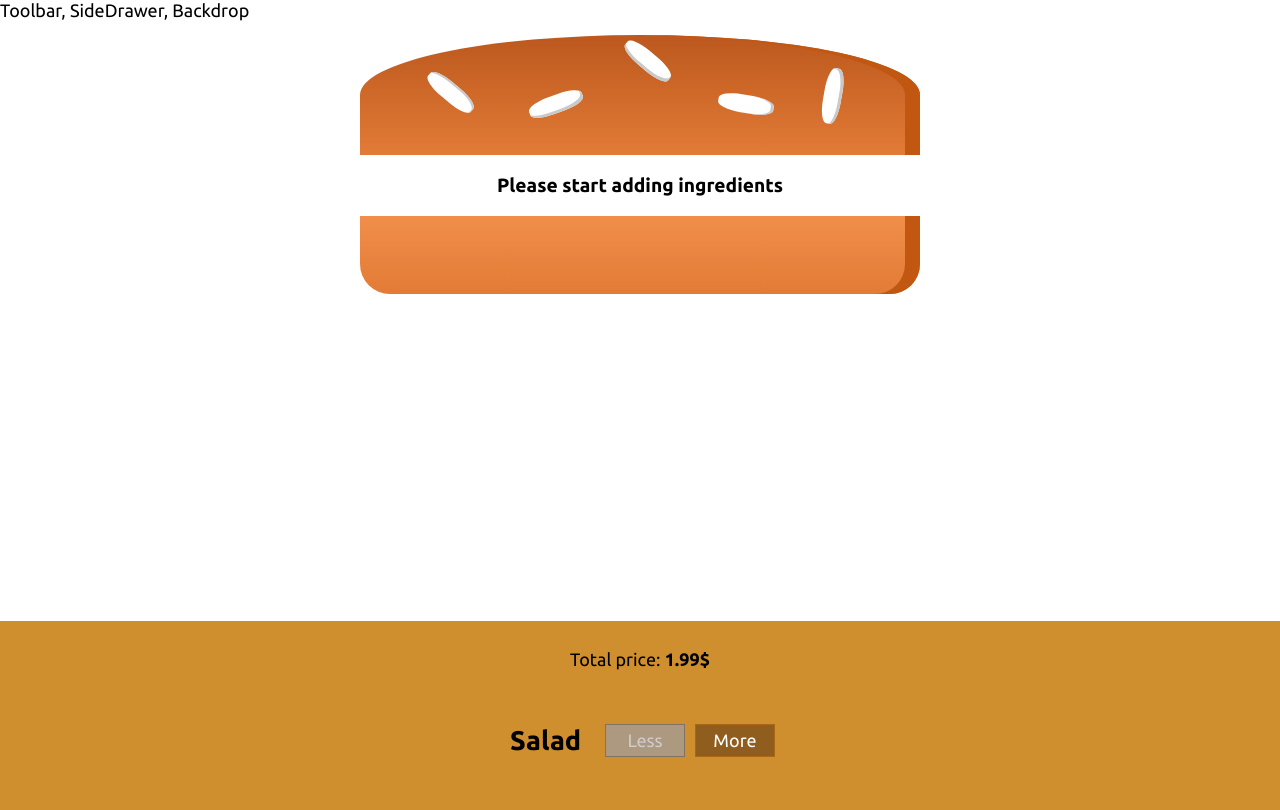
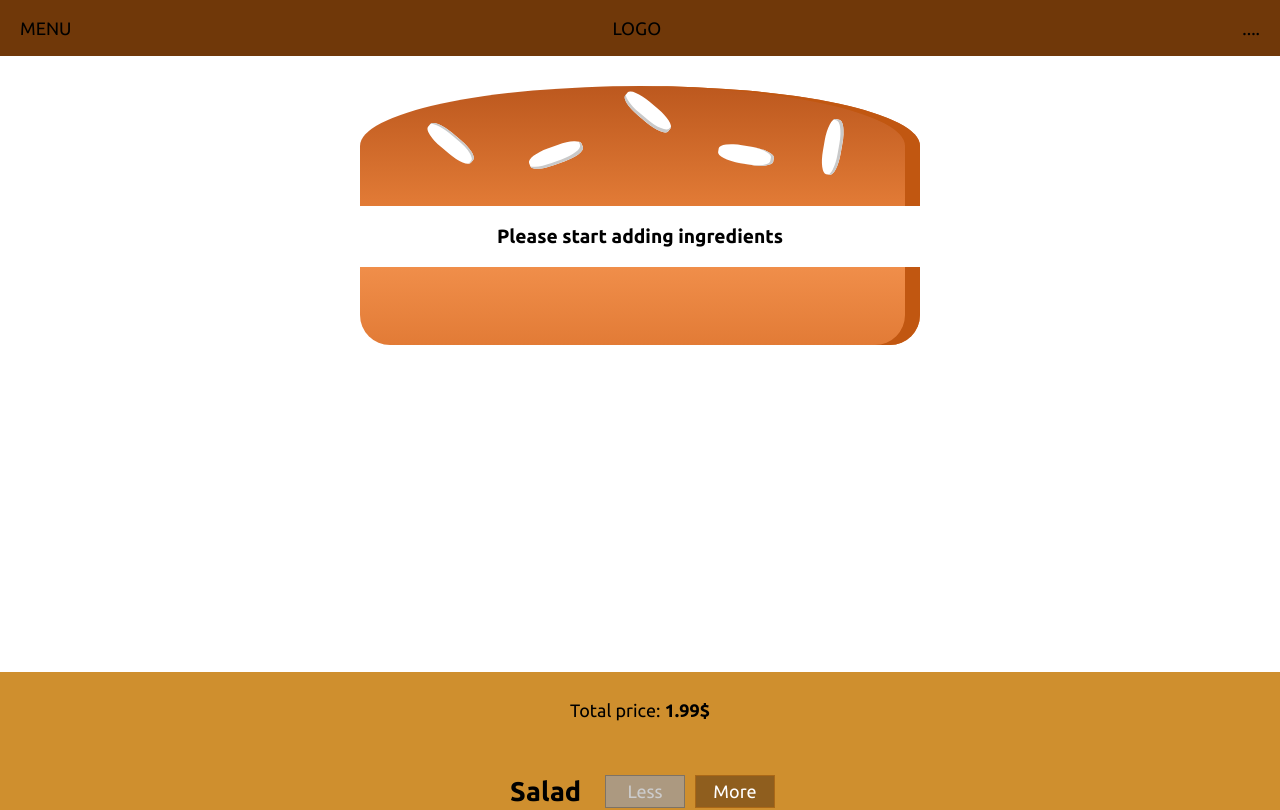
Before and after one commit to MykolajKrusser/burger_builder, a React app in the folder burger-builder/: page / in a window 1280 px wide. Shown: the top 810 px of the page. Built offline with nearby package versions, Linux system fonts and the light colour scheme.

Commit message:
added toolbar component

```diff
--- a/burger-builder/src/components/Layout/Layout.css
+++ b/burger-builder/src/components/Layout/Layout.css
@@ -1,2 +1,3 @@
 .Content{
+    margin-top: 72px;
 }
--- a/burger-builder/src/components/Layout/Layout.js
+++ b/burger-builder/src/components/Layout/Layout.js
@@ -1,9 +1,10 @@
 import React from 'react';
 import Wrap from '../../hoc/Wrap';
-import classes from './Layout.css'
+import classes from './Layout.css';
+import Toolbar from '../Navigation/ToolBar/ToolBar'
 const layout = (props) => (
     <Wrap>
-        <div>Toolbar, SideDrawer, Backdrop</div>
+        <Toolbar/>
         <main className={classes.Content}>
             {props.children}
         </main>
--- /dev/null
+++ b/burger-builder/src/components/Navigation/ToolBar/ToolBar.css
@@ -0,0 +1,17 @@
+.ToolBar{
+    height: 56px;
+    width: 100%;
+    position: fixed;
+    top: 0;
+    left: 0;
+    background-color: #703809;
+    display: flex;
+    justify-content: space-between;
+    align-items: center;
+    padding: 0 20px;
+    z-index: 90;
+    box-sizing: border-box;
+}
+.ToolBar nav{
+    height: 100%;
+}
--- /dev/null
+++ b/burger-builder/src/components/Navigation/ToolBar/ToolBar.js
@@ -0,0 +1,14 @@
+import React from 'react';
+import classes from './ToolBar.css'
+const toolbar = (props)=>(
+    <header className={classes.ToolBar}>
+        <div>MENU</div>
+        <div>LOGO</div>
+        <nav>
+            <ul>
+               ....
+            </ul>
+        </nav>
+    </header>
+);
+export default toolbar;
```
Also changed, not shown: 1 other file (tests, documents, lock files or other folders).
